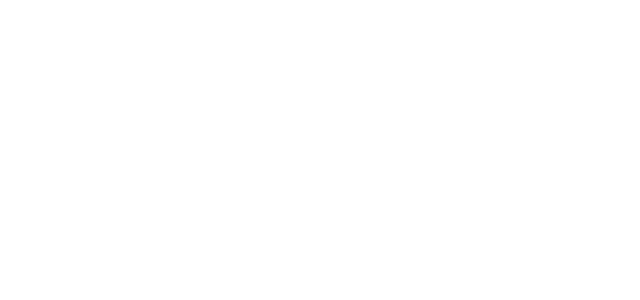
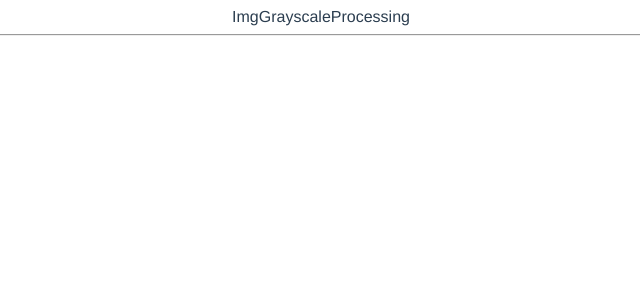
Before and after one commit to helloliuxin/study-demo, a Vue app in the folder vue-demo/: page /#/imgGrayscaleProcessing in a window 1280 px wide. Shown: the top 300 px of the page, without its empty margins (319-959 px from the left). Built offline with nearby package versions, Linux system fonts and the light colour scheme.

Commit message:
'图片灰度处理'

```diff
--- a/vue-demo/src/router/index.js
+++ b/vue-demo/src/router/index.js
@@ -1,7 +1,7 @@
 /*
  * @Author: liuxin
  * @Date: 2021-07-14 21:20:08
- * @LastEditTime: 2021-07-14 21:50:32
+ * @LastEditTime: 2021-07-14 23:47:34
  * @LastEditors: liuxin
  * @Description: 路由
  */
@@ -25,6 +25,14 @@
         /* webpackChunkName: "NumBaseConversion" */ "../views/NumBaseConversion.vue"
       ),
   },
+  {
+    path: "/imgGrayscaleProcessing",
+    name: "imgGrayscaleProcessing",
+    component: () =>
+      import(
+        /* webpackChunkName: "ImgGrayscaleProcessing" */ "../views/ImgGrayscaleProcessing.vue"
+      ),
+  },
 ];
 
 const router = new VueRouter({
--- a/vue-demo/src/views/Home.vue
+++ b/vue-demo/src/views/Home.vue
@@ -1,13 +1,14 @@
 <!--
  * @Author: liuxin
  * @Date: 2021-07-14 21:32:48
- * @LastEditTime: 2021-07-14 22:25:38
+ * @LastEditTime: 2021-07-14 23:46:11
  * @LastEditors: liuxin
  * @Description: 主页
 -->
 <template>
   <div class="menu">
-    <a href="/#/NumBaseConversion"><div class="item">NumBaseConversion</div></a>
+    <a href="/#/NumBaseConversion"><div class="item">进制转换</div></a>
+    <a href="/#/ImgGrayscaleProcessing"><div class="item">图片灰度处理</div></a>
   </div>
 </template>
 
--- /dev/null
+++ b/vue-demo/src/views/ImgGrayscaleProcessing.vue
@@ -0,0 +1,21 @@
+<!--
+ * @Author: liuxin
+ * @Date: 2021-07-14 23:46:21
+ * @LastEditTime: 2021-07-14 23:49:07
+ * @LastEditors: liuxin
+ * @Description: 本地读取图片灰度处理
+-->
+<template>
+  <div class="graycale">
+    ImgGrayscaleProcessing
+    <hr />
+  </div>
+</template>
+
+<script>
+export default {
+  name: "ImgGrayscaleProcessing",
+};
+</script>
+
+<style></style>
```
